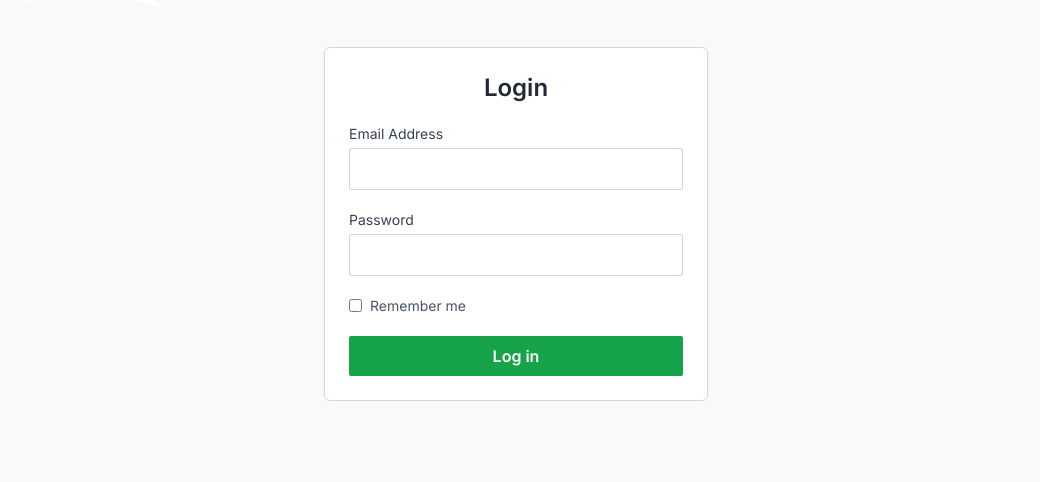
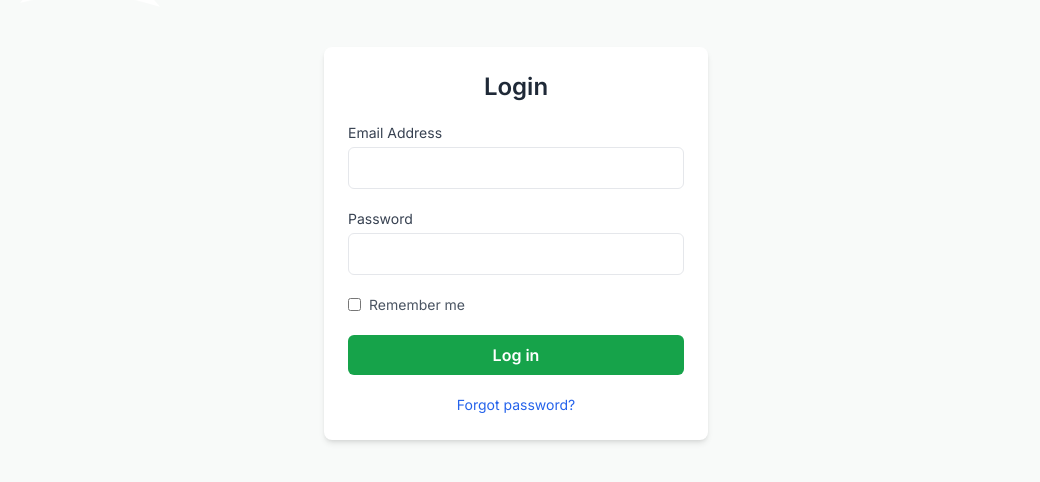
Before and after one commit to NanzibaSamita/frontend, a Next.js app: page / in a window 1280 px wide. Shown: the part 262-744 px from the top of the page, without its empty margins (124-1164 px from the left). Built offline with nearby package versions, Linux system fonts and the light colour scheme.

Commit message:
Fixed login

```diff
--- a/app/(app)/reset-password/[token]/page.js
+++ b/app/(app)/reset-password/[token]/page.js
@@ -23,7 +23,7 @@ export default function ChangePasswordPage({ params }) {
     }
 
     try {
-      const response = await fetch(`http://localhost:5000/api/auth/reset-password/${resetToken}`, {
+      const response = await fetch(`http://localhost:8080/api/auth/reset-password/${resetToken}`, {
         method: 'POST',
         headers: {
           'Content-Type': 'application/json',
--- a/app/dashboard/admin/layout.js
+++ b/app/dashboard/admin/layout.js
@@ -1,6 +1,9 @@
 // app/dashboard/student/layout.jsx
 import "./global.css"               // Global styles
 import AdminLayout from "@/components/AdminLayout"
+import { Inter } from "next/font/google";
+const inter = Inter({ subsets: ["latin"] });
+
 export default function AdminPageLayout({ children }) {
   return (
     <html lang="en">
--- a/app/dashboard/admin/profile/page.jsx
+++ b/app/dashboard/admin/profile/page.jsx
@@ -37,7 +37,7 @@ export default function AdminProfilePage() {
 
   return (
     <div className="flex h-screen bg-gray-100">
-      {/* <AdminSidebar /> */}
+      {<AdminSidebar />}
 
       <main className="flex-1 p-10">
         <h1 className="text-3xl font-bold mb-8">Profile</h1>
--- a/components/Login.jsx
+++ b/components/Login.jsx
@@ -1,59 +1,41 @@
-"use client";
+"use client"
 
-import { useState } from "react";
-import { useRouter } from "next/navigation";
-import Image from "next/image";
-import axios from "axios";
-import { jwtDecode } from "jwt-decode"; // ⬅️ Make sure this is installed: `npm install jwt-decode`
+import { useState } from "react"
+import { useRouter } from "next/navigation"  // ✅ For redirection
+import Image from "next/image"
+import axios from "axios"
 
 export default function LoginPage() {
-  const router = useRouter();
-  const [email, setEmail] = useState("");
-  const [password, setPassword] = useState("");
-  const [remember, setRemember] = useState(false);
+  const router = useRouter()  // ✅ Initialize router
+
+  const [email, setEmail] = useState("")
+  const [password, setPassword] = useState("")
+  const [remember, setRemember] = useState(false)
 
   const handleLogin = async (e) => {
-    e.preventDefault();
+    e.preventDefault()
+    console.log(email, password)
+    try {
+      const response = await axios.post("http://localhost:8080/api/auth/login", {
+        email,
+        password,
+      })
 
-    try {
-      const response = await axios.post(
-        "http://localhost:8080/api/auth/login",
-        {
-          email,
-          password,
-        }
-      );
+      const token = response.data.token
 
-      const token = response.data.token;
+      // Save token (for example in localStorage)
+      localStorage.setItem("token", token)
 
-      // Save token
-      localStorage.setItem("token", token);
+      alert("Login successful!")
 
-      // Decode token to get user role
-      const decoded = jwtDecode(token);
-      const role = decoded.role;
+      // ✅ Redirect to student profile page
+      router.push("/dashboard/student/profile")
 
-      alert("Login successful!");
-
-      // Redirect based on role
-      if (role === "Student") {
-        router.push("/dashboard/student/profile");
-      } else if (role === "Admin") {
-        router.push("/dashboard/admin");
-      } else if (role === "Faculty") {
-        router.push("/dashboard/faculty");
-      } else if (role === "PGC") {
-        router.push("/dashboard/pgc");
-      } else if (role === "CASR") {
-        router.push("/dashboard/casr");
-      } else {
-        alert("Unknown role. Please contact support.");
-      }
     } catch (error) {
-      const errorMsg = error.response?.data?.message || "Login failed";
-      alert(errorMsg);
+      const errorMsg = error.response?.data?.message || "Login failed"
+      alert(errorMsg)
     }
-  };
+  }
 
   return (
     <div className="min-h-screen bg-[#f8faf9] flex flex-col items-center justify-start px-4 pt-10 md:pt-16 space-y-10">
@@ -89,11 +71,9 @@ export default function LoginPage() {
       {/* Login Form */}
       <form
         onSubmit={handleLogin}
-        className="w-full max-w-sm bg-white p-6 rounded-md border border-gray-300 space-y-5 mt-[-40px] md:mt-[-60px]"
+        className="w-full max-w-sm bg-white p-6 rounded-lg shadow-md space-y-5 mt-[-40px] md:mt-[-60px]"
       >
-        <h2 className="text-center text-2xl font-semibold text-gray-800">
-          Login
-        </h2>
+        <h2 className="text-center text-2xl font-semibold text-gray-800">Login</h2>
 
         <div className="space-y-1">
           <label className="block text-sm text-gray-700">Email Address</label>
@@ -101,7 +81,7 @@ export default function LoginPage() {
             type="email"
             value={email}
             onChange={(e) => setEmail(e.target.value)}
-            className="w-full px-4 py-2 border border-gray-300 rounded-sm focus:ring-2 focus:ring-green-500 focus:outline-none"
+            className="w-full px-4 py-2 border rounded-md focus:outline-none focus:ring-2 focus:ring-green-400"
             required
           />
         </div>
@@ -112,12 +92,12 @@ export default function LoginPage() {
             type="password"
             value={password}
             onChange={(e) => setPassword(e.target.value)}
-            className="w-full px-4 py-2 border border-gray-300 rounded-sm focus:ring-2 focus:ring-green-500 focus:outline-none"
+            className="w-full px-4 py-2 border rounded-md focus:outline-none focus:ring-2 focus:ring-green-400"
             required
           />
         </div>
 
-        <label className="flex items-center text-sm text-gray-600 space-x-2">
+        <label className="flex items-center text-sm space-x-2 text-gray-600">
           <input
             type="checkbox"
             checked={remember}
@@ -129,11 +109,21 @@ export default function LoginPage() {
 
         <button
           type="submit"
-          className="w-full bg-green-600 hover:bg-green-700 text-white py-2 rounded-sm font-semibold"
+          className="w-full bg-green-600 hover:bg-green-700 text-white py-2 rounded-md font-semibold"
         >
           Log in
         </button>
+
+        <button
+          type="button"
+          className="w-full text-sm text-blue-600 hover:underline mt-2"
+          onClick={() => router.push("/forgot-password")}
+     >
+  Forgot password?
+</button>
+
+
       </form>
     </div>
-  );
+  )
 }
```
Also changed, not shown: app/(app)/forgot-password/page.js (+13 -35 lines), app/(app)/globals.css (line endings or trailing spaces), app/(app)/layout.js (line endings or trailing spaces), app/(app)/page.js (line endings or trailing spaces).
